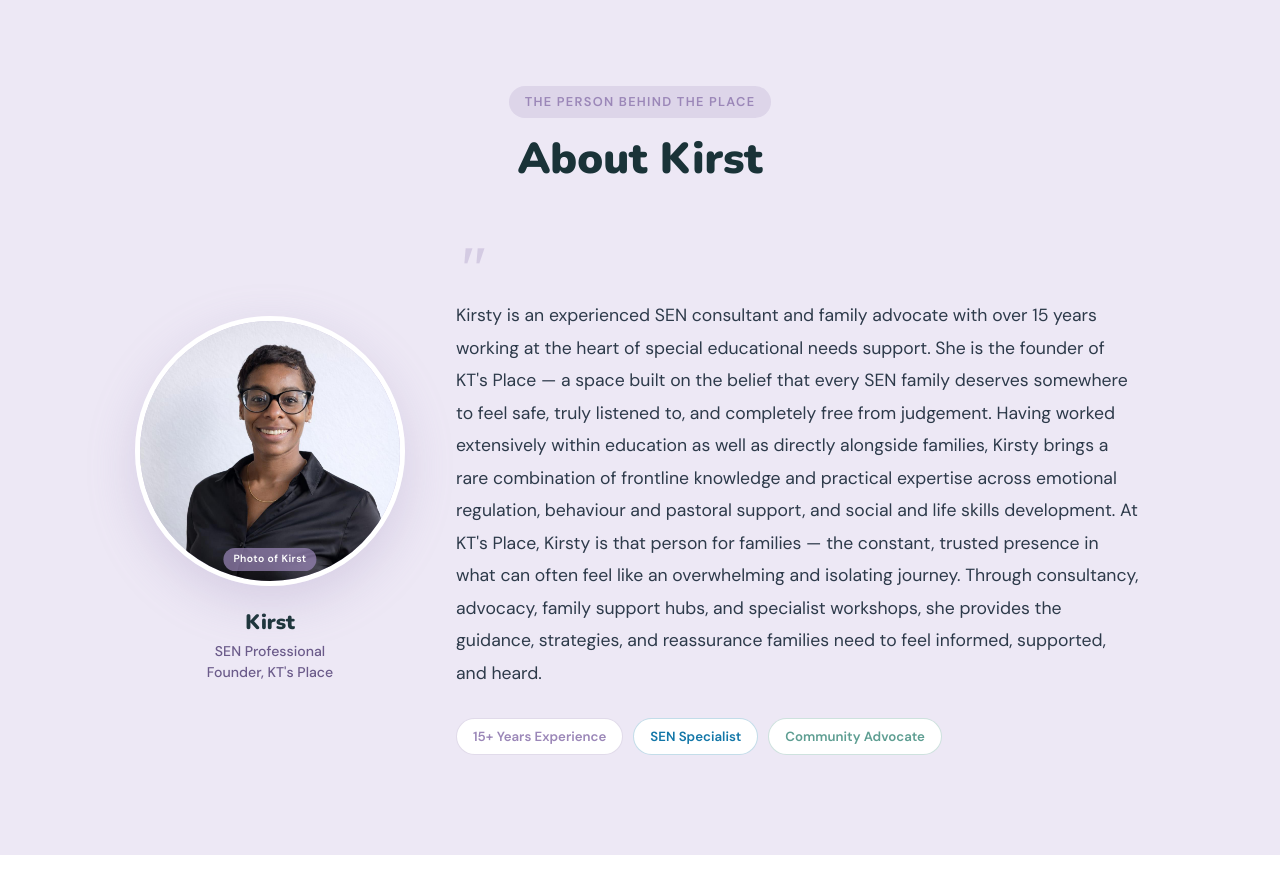
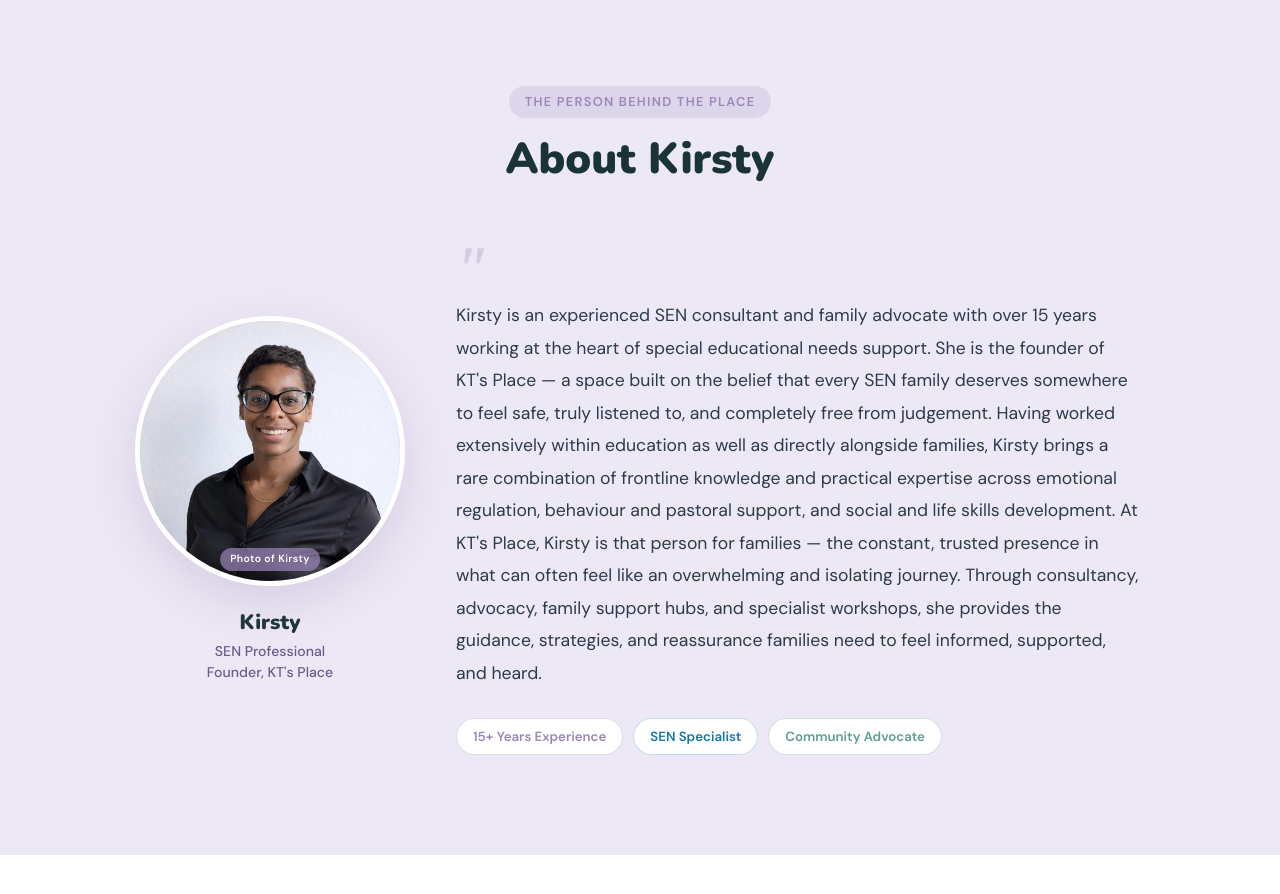
Before and after one commit to Oluwanifemiiii/KT-s-place, a React (Vite) app: page / in a window 1280 px wide. Shown: the part 4860-5754 px from the top of the page. Built offline with nearby package versions, Linux system fonts and the light colour scheme; no server answers.

Commit message:
change the name to Kirsty

```diff
--- a/src/components/Founder.jsx
+++ b/src/components/Founder.jsx
@@ -4,16 +4,16 @@ export default function Founder() {
       <div style={{ maxWidth: 1000, margin: '0 auto' }}>
         <div className="reveal" style={{ textAlign: 'center', marginBottom: 60 }}>
           <span style={{ display: 'inline-block', background: 'rgba(155,135,184,0.2)', color: '#9B87B8', fontSize: '0.8rem', fontWeight: 700, letterSpacing: '0.1em', textTransform: 'uppercase', padding: '6px 16px', borderRadius: 50, marginBottom: 16 }}>The Person Behind the Place</span>
-          <h2 className="section-heading" style={{ fontFamily: "'Nunito', sans-serif", fontSize: '2.7rem', fontWeight: 900, color: '#1A3338', lineHeight: 1.15 }}>About Kirst</h2>
+          <h2 className="section-heading" style={{ fontFamily: "'Nunito', sans-serif", fontSize: '2.7rem', fontWeight: 900, color: '#1A3338', lineHeight: 1.15 }}>About Kirsty</h2>
         </div>
         <div className="founder-grid reveal">
           <div style={{ display: 'flex', flexDirection: 'column', alignItems: 'center', gap: 20 }}>
             <div style={{ width: 270, height: 270, borderRadius: '50%', background: 'linear-gradient(145deg, #D8CFE8, #C4B8DC)', border: '5px solid white', boxShadow: '0 16px 48px rgba(155,135,184,0.28)', display: 'flex', flexDirection: 'column', alignItems: 'center', justifyContent: 'center', overflow: 'hidden', position: 'relative' }}>
               <img src="/uploads/kirsty.jpeg" alt="Kirst" style={{ width: '100%', height: '100%', objectFit: 'cover', objectPosition: 'center top' }} />
-              <div style={{ position: 'absolute', bottom: 10, left: '50%', transform: 'translateX(-50%)', background: 'rgba(155,135,184,0.7)', color: 'white', fontSize: '0.65rem', fontWeight: 600, padding: '3px 10px', borderRadius: 20, whiteSpace: 'nowrap', letterSpacing: '0.04em' }}>Photo of Kirst</div>
+              <div style={{ position: 'absolute', bottom: 10, left: '50%', transform: 'translateX(-50%)', background: 'rgba(155,135,184,0.7)', color: 'white', fontSize: '0.65rem', fontWeight: 600, padding: '3px 10px', borderRadius: 20, whiteSpace: 'nowrap', letterSpacing: '0.04em' }}>Photo of Kirsty</div>
             </div>
             <div style={{ textAlign: 'center' }}>
-              <div style={{ fontFamily: "'Nunito', sans-serif", fontWeight: 900, fontSize: '1.3rem', color: '#1A3338' }}>Kirst</div>
+              <div style={{ fontFamily: "'Nunito', sans-serif", fontWeight: 900, fontSize: '1.3rem', color: '#1A3338' }}>Kirsty</div>
               <div style={{ color: '#6B5B8A', fontSize: '0.88rem', fontWeight: 500, lineHeight: 1.5, marginTop: 2 }}>SEN Professional<br />Founder, KT's Place</div>
             </div>
           </div>
```
